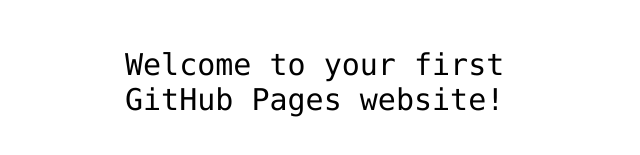
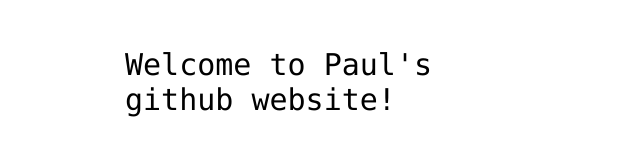
Before and after one commit to paulnewman1/hello-world, a plain HTML site: page index.html in a window 1280 px wide. Shown: the part 341-496 px from the top of the page, without its empty margins (315-955 px from the left). Drawn offline with Linux system fonts and the light colour scheme.

Commit message:
Update index.html

```diff
--- a/index.html
+++ b/index.html
@@ -12,7 +12,7 @@
 <img src="https://octodex.github.com/images/daftpunktocat-thomas.gif" id="octocat" alt="octocat-gif" />
 
 <!-- Change this code here by copy and pasting your template on line 15 -->
-<p>Welcome to your first GitHub Pages website!</p>
+<p>Welcome to Paul's github website!</p>
 
 </body>
 </html>
```
